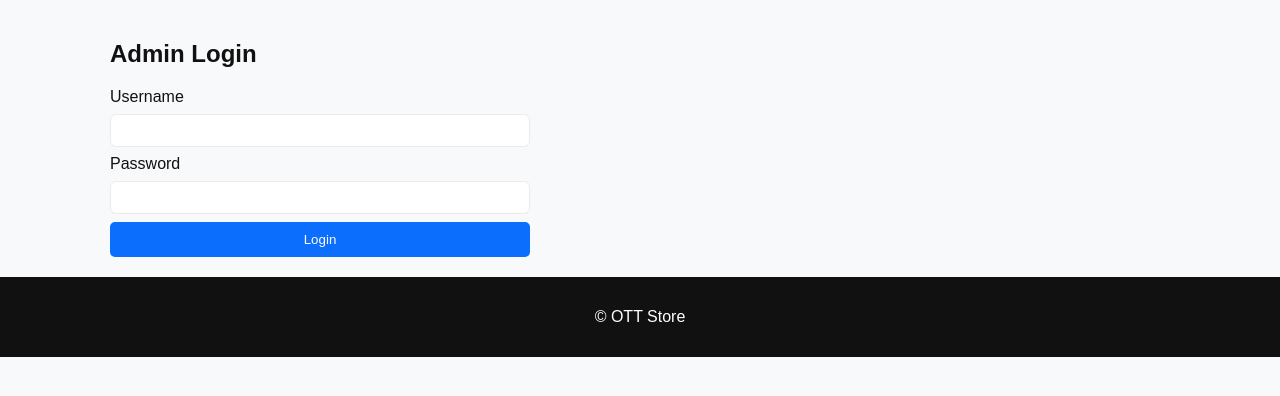
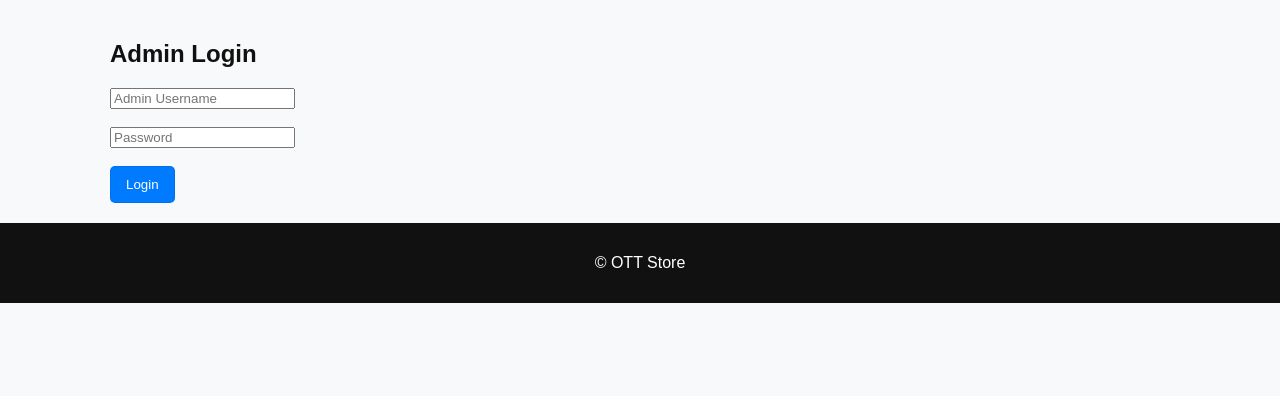
Before and after one commit to kafeelk528-ship-it/ott-minor-fixed, a Python web app: template templates/admin_login.html in a window 1280 px wide. Shown: the part 116-512 px from the top of the page. Run offline with Jinja, Linux system fonts and the light colour scheme; the template is opened without the code that fills it, so the values that code supplies are empty.

Commit message:
Update admin_login.html

```diff
--- a/templates/admin_login.html
+++ b/templates/admin_login.html
@@ -1,12 +1,12 @@
 {% extends "base.html" %}
-{% block title %}Admin Login{% endblock %}
 {% block content %}
+
 <h2>Admin Login</h2>
-<form method="post" class="form">
-  <label>Username</label>
-  <input name="username" required>
-  <label>Password</label>
-  <input name="password" type="password" required>
-  <button class="btn primary" type="submit">Login</button>
+
+<form method="POST">
+    <input type="text" name="username" placeholder="Admin Username" required><br><br>
+    <input type="password" name="password" placeholder="Password" required><br><br>
+    <button class="btn">Login</button>
 </form>
+
 {% endblock %}
```
